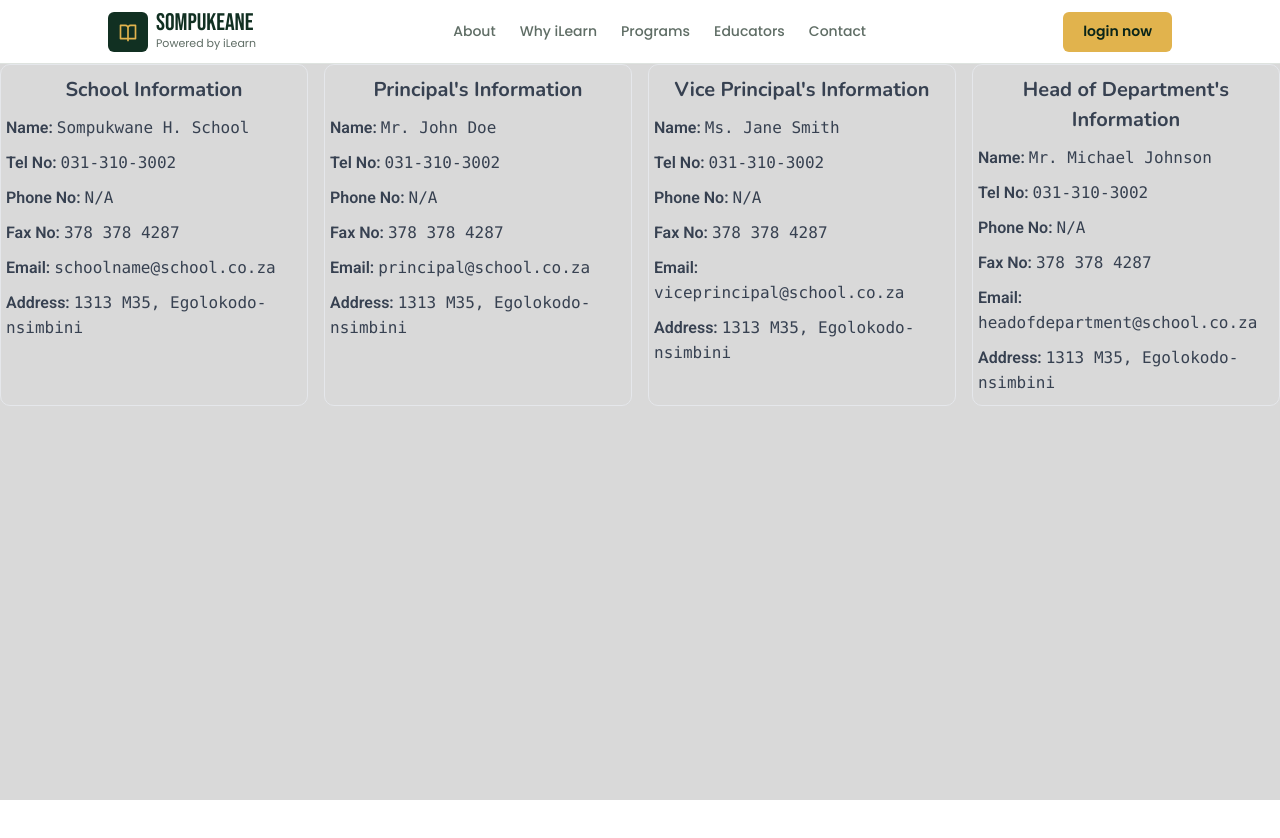
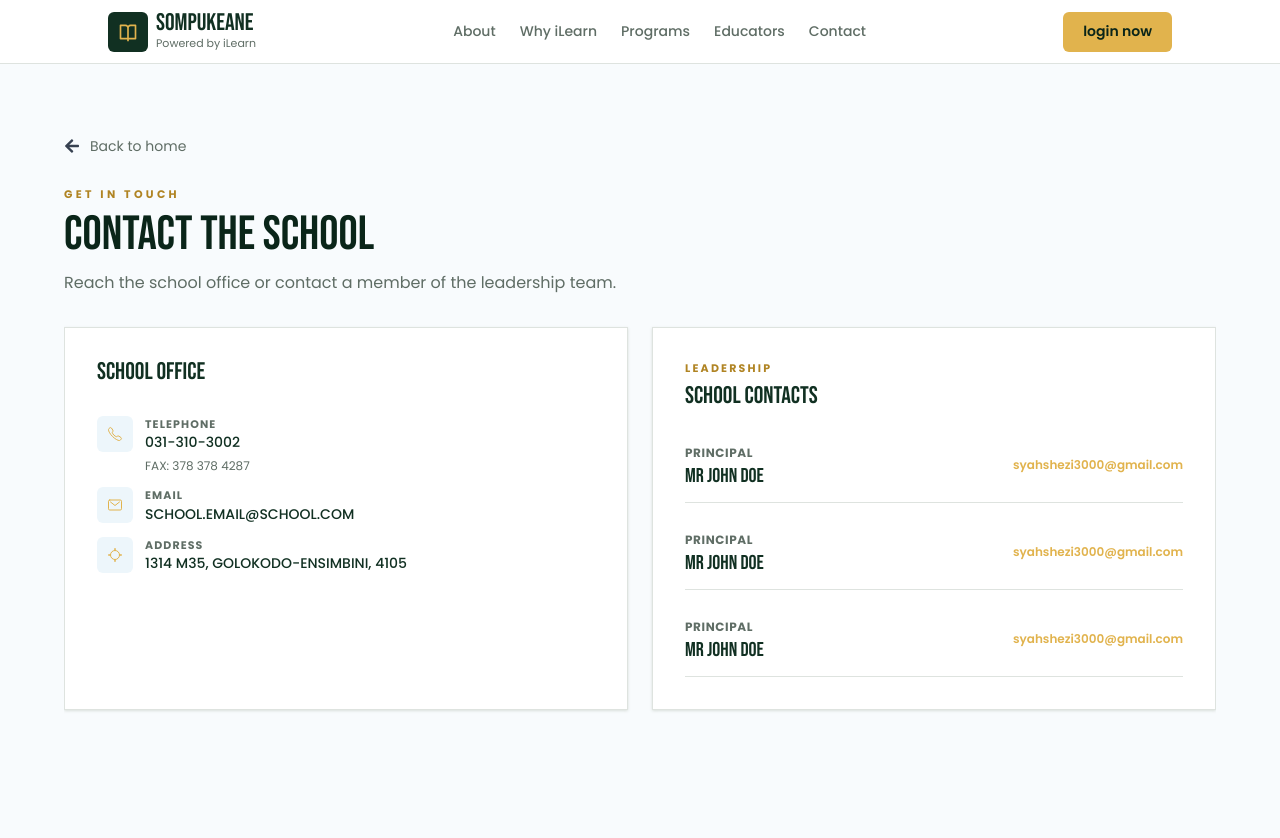
Before and after one commit to zerosyah/iLearnWeb, a React (Vite) app: page /Contact in a window 1280 px wide. Shown: the top 838 px of the page. Before the commit the page ends 800 px from the top, so only its background shows below. Built offline with nearby package versions, Linux system fonts and the light colour scheme; a web font is replaced by a local one; what @recharts/devtools would draw is missing.

Commit message:
Refactor Contact and Home pages: improve layout and styling for better user experience

```diff
--- a/src/pages/Contact.tsx
+++ b/src/pages/Contact.tsx
@@ -1,17 +1,135 @@
 import Header from "../components/Header";
-import { SchoolInformationCardData} from "../Constants/EventLayout.json"
-import SchoolInformationCard from "../components/SchoolInformationCard";
+//import { SchoolInformationCardData } from "../Constants/EventLayout.json";
+//import SchoolInformationCard from "../components/SchoolInformationCard";
+import { FaArrowLeft } from "react-icons/fa";
+import { IoCallOutline, IoLocateOutline, IoMailOutline } from "react-icons/io5";
 export default function Contact() {
   return (
-    <section className="h-[180vh] bg-[#D9D9D9] md:h-screen">
+    <section className="size-full bg-lightBlue/40">
       <Header />
-      <div className="relative flex flex-col gap-4 self-center md:flex-row">
-        {
-          SchoolInformationCardData.map((item, index:number)=>(
-            <SchoolInformationCard address={item.address} email={item.email} faxNumber={item.faxNumber} informationName={item.informationName} name={item.name} phoneNumber={item.phoneNumber} telephoneNumber={item.telephoneNumber} Role="" key={index} />
-          ))
-        }
-      </div>
+      <section className="scroll-container relative mx-auto flex h-screen min-h-0 w-full flex-col overflow-y-auto px-[16px] py-[40px] md:pt-[56px] lg:max-w-[1152px] lg:px-0 lg:pt-[64px]">
+        <section className="mt-[10px]">
+          <div className="flex cursor-pointer items-center gap-2.5 leading-none">
+            <FaArrowLeft size={16} />
+            <p className="font-popins text-[14px] text-textGray">
+              Back to home
+            </p>
+          </div>
+
+          <p className="mt-[32px] font-popins text-[11px] font-bold uppercase tracking-[0.3em] text-hoverGold">
+            Get in touch
+          </p>
+          <h1 className="mb-[12px] mt-[8px] font-bebasNeue text-[36px] leading-none text-strongNightGreen md:text-[48px]">
+            Contact the school
+          </h1>
+          <p className="font-popins text-[14px] text-textGray md:text-[16px]">
+            Reach the school office or contact a member of the leadership team.
+          </p>
+        </section>
+        <section className="mx-auto mt-[32px] grid w-full grid-cols-1 gap-[24px] md:grid-cols-2">
+          <div className="border border-borderGray bg-white p-[24px] shadow shadow-borderGray md:p-[32px]">
+            <h1 className="font-bebasNeue text-[24px] leading-none text-nightGreen">
+              School Office
+            </h1>
+            <div className="mt-[32px] flex flex-col gap-[12px]">
+              <div className="flex gap-[12px]">
+                <div className="flex size-[36px] items-center justify-center rounded-[6px] bg-lightBlue text-gold">
+                  <IoCallOutline size={16} className="" />
+                </div>
+                <div className="">
+                  <h1 className="font-popins text-[11px] font-bold uppercase tracking-widest text-textGray">
+                    telephone
+                  </h1>
+                  <h1 className="font-popins text-[14px] font-medium uppercase text-nightGreen">
+                    031-310-3002
+                  </h1>
+                  <h1 className="mt-[4px] font-popins text-[12px] uppercase text-textGray">
+                    Fax: 378 378 4287
+                  </h1>
+                </div>
+              </div>
+
+              <div className="flex gap-[12px]">
+                <div className="flex size-[36px] items-center justify-center rounded-[6px] bg-lightBlue text-gold">
+                  <IoMailOutline size={16} className="" />
+                </div>
+                <div className="">
+                  <h1 className="font-popins text-[11px] font-bold uppercase tracking-widest text-textGray">
+                    Email
+                  </h1>
+                  <h1 className="font-popins text-[14px] font-medium uppercase text-nightGreen">
+                    school.email@school.com
+                  </h1>
+                </div>
+              </div>
+
+              <div className="flex gap-[12px]">
+                <div className="flex size-[36px] items-center justify-center rounded-[6px] bg-lightBlue text-gold">
+                  <IoLocateOutline size={16} className="" />
+                </div>
+                <div className="">
+                  <h1 className="font-popins text-[11px] font-bold uppercase tracking-widest text-textGray">
+                    Address
+                  </h1>
+                  <h1 className="whitespace-normal font-popins text-[14px] font-medium uppercase text-nightGreen">
+                    1314 M35, Golokodo-Ensimbini, 4105
+                  </h1>
+                </div>
+              </div>
+            </div>
+          </div>
+
+          <div className="border border-borderGray bg-white p-[24px] shadow shadow-borderGray md:p-[32px]">
+            <h3 className="mb-[8px] font-popins text-[11px] font-bold uppercase tracking-[0.2em] text-hoverGold">
+              Leadership
+            </h3>
+            <h1 className="font-bebasNeue text-[24px] leading-none text-nightGreen">
+              School contacts
+            </h1>
+            <div className="mt-[20px] flex flex-col gap-[12px]">
+              <div className="flex items-start gap-[12px] border-b border-borderGray md:items-center md:justify-between">
+                <div className="py-[16px]">
+                  <h3 className="font-popins text-[12px] font-bold uppercase tracking-wider text-textGray">
+                    Principal
+                  </h3>
+                  <h1 className="mt-[4px] font-bebasNeue text-[20px] leading-none text-nightGreen">
+                    Mr John Doe
+                  </h1>
+                </div>
+                <p className="text-wrap font-popins text-[12px] font-semibold text-gold">
+                  syahshezi3000@gmail.com
+                </p>
+              </div>
+              <div className="flex items-start gap-[12px] border-b border-borderGray md:items-center md:justify-between">
+                <div className="py-[16px]">
+                  <h3 className="font-popins text-[12px] font-bold uppercase tracking-wider text-textGray">
+                    Principal
+                  </h3>
+                  <h1 className="mt-[4px] font-bebasNeue text-[20px] leading-none text-nightGreen">
+                    Mr John Doe
+                  </h1>
+                </div>
+                <p className="text-wrap font-popins text-[12px] font-semibold text-gold">
+                  syahshezi3000@gmail.com
+                </p>
+              </div>
+              <div className="flex items-start gap-[12px] border-b border-borderGray md:items-center md:justify-between">
+                <div className="py-[16px]">
+                  <h3 className="font-popins text-[12px] font-bold uppercase tracking-wider text-textGray">
+                    Principal
+                  </h3>
+                  <h1 className="mt-[4px] font-bebasNeue text-[20px] leading-none text-nightGreen">
+                    Mr John Doe
+                  </h1>
+                </div>
+                <p className="text-wrap font-popins text-[12px] font-semibold text-gold">
+                  syahshezi3000@gmail.com
+                </p>
+              </div>
+            </div>
+          </div>
+        </section>
+      </section>
     </section>
   );
 }
--- a/src/pages/Home.tsx
+++ b/src/pages/Home.tsx
@@ -588,7 +588,7 @@ export default function Home() {
           </section>
         </div>
 
-        <div className="w-full border-b border-borderGray bg-lightBlue/60">
+        <div className="w-full border-b border-borderGray">
           <section
             id="educators"
             className=" mx-auto bg-white px-[16px] py-[56px] md:px-[24px] lg:max-w-[1152px] lg:px-0"
@@ -641,7 +641,7 @@ export default function Home() {
               </li>
             </ul>
           </div>
-          <p className="py-[8px] text-center font-popins text-[12px] text-textGray">
+          <p className="items-center py-[8px] text-center font-popins text-[12px] text-textGray">
             © 2026 Sompukwane Secondary School · Powered by iLearn
           </p>
         </section>
```
